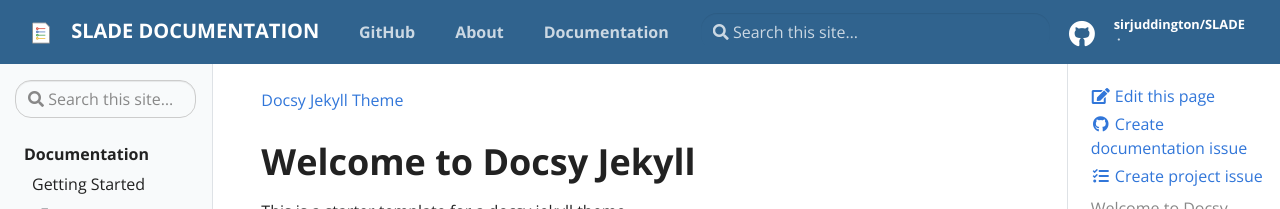
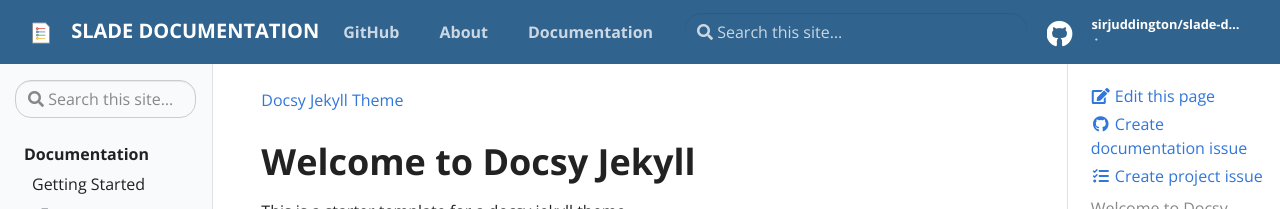
Before and after one commit to sirjuddington/slade-docs, a Jekyll site: the page built from pages/index.md, in a window 1280 px wide. Shown: the top 209 px of the page. Built offline with Jekyll 4.4.1, drawn with Linux system fonts in a browser that asks for light colours.

Commit message:
Update header.html

```diff
--- a/_includes/header.html
+++ b/_includes/header.html
@@ -21,7 +21,7 @@
           <a class="gh-source" data-gh-source="github" href="{{ site.repo }}" title="Go to repository" data-md-state="done">
           <div class="gh-source__repository">
             <i class="fab fa fa-github fa-2x" style='padding-right:20px; float:left; margin-top:5px'></i>
-            sirjuddington/SLADE
+            {{ site.github_user }}/{{ site.github_repo }}
           <ul class="gh-source__facts"><li class="gh-source__fact" id='stars'></li><li id="forks" class="gh-source__fact"></li></ul></div></a>
         </div>
       </div>
```
